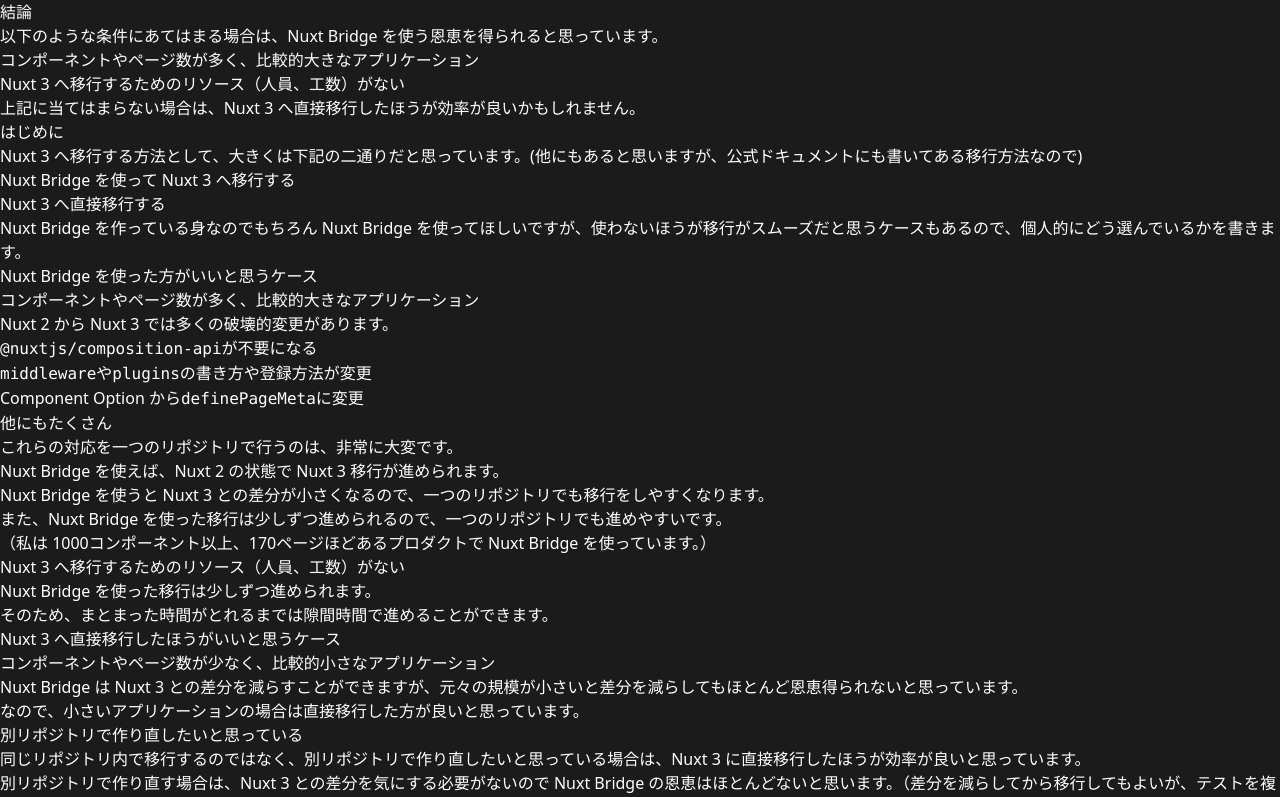
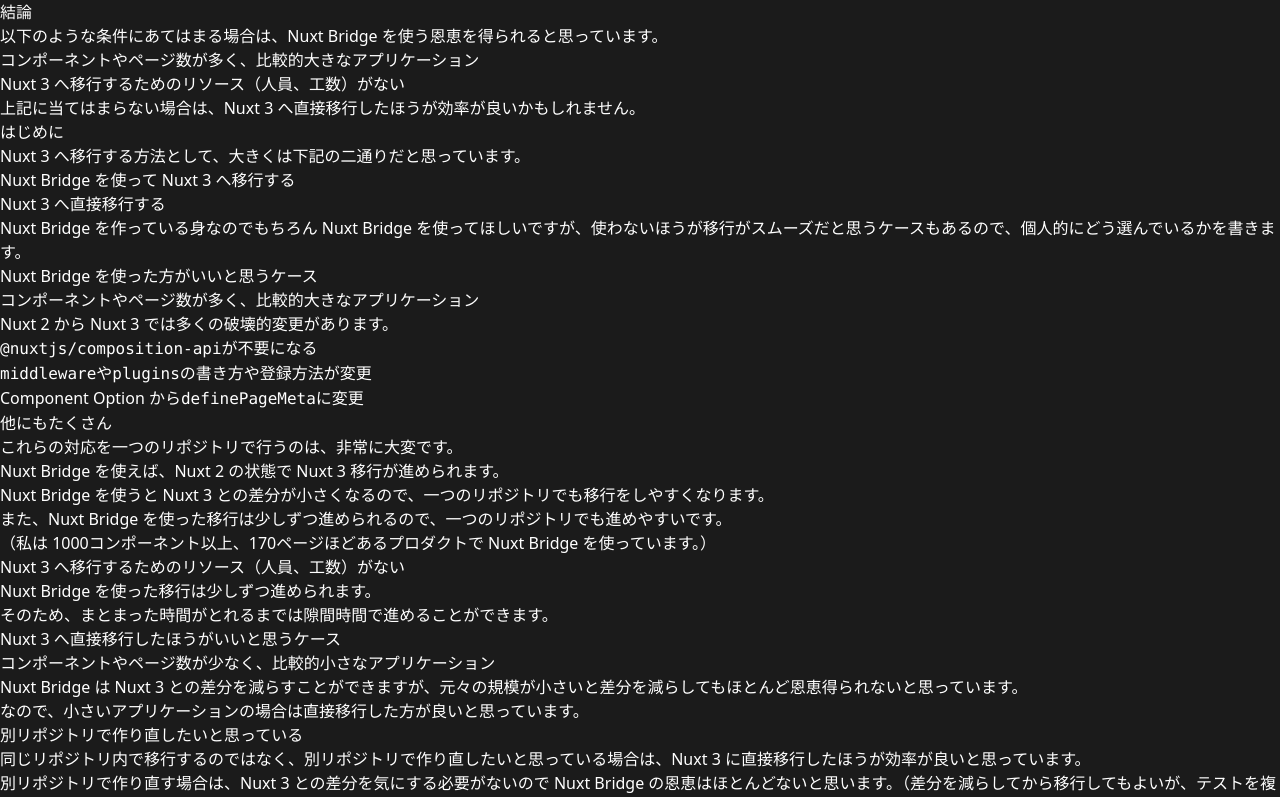
Before and after one commit to wattanx/wattanx-site, an Astro site: page /blog/directly-to-nuxt3-vs-nuxt-bridge in a window 1280 px wide. Shown: the top 797 px of the page. Built offline with nearby package versions, Linux system fonts and the light colour scheme; Astro itself is replaced by a stand-in of ours; some packages are replaced by stand-ins of ours.

Commit message:
Update directly-to-nuxt3-vs-nuxt-bridge.mdx

```diff
--- a/src/content/blog/directly-to-nuxt3-vs-nuxt-bridge.mdx
+++ b/src/content/blog/directly-to-nuxt3-vs-nuxt-bridge.mdx
@@ -19,7 +19,7 @@
 
 ## はじめに
 
-Nuxt 3 へ移行する方法として、大きくは下記の二通りだと思っています。(他にもあると思いますが、[公式ドキュメント](https://nuxt.com)にも書いてある移行方法なので)
+Nuxt 3 へ移行する方法として、大きくは下記の二通りだと思っています。
 
 - Nuxt Bridge を使って Nuxt 3 へ移行する
 - Nuxt 3 へ直接移行する
```
